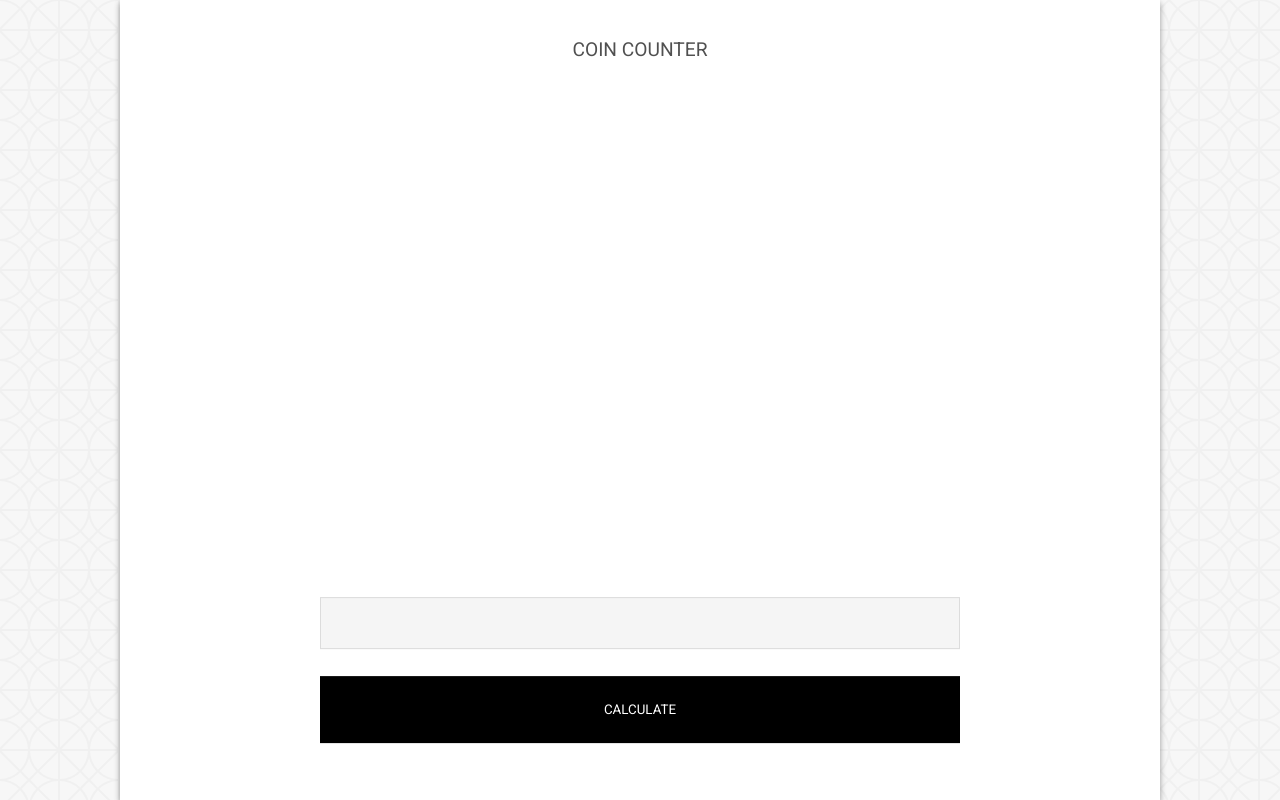
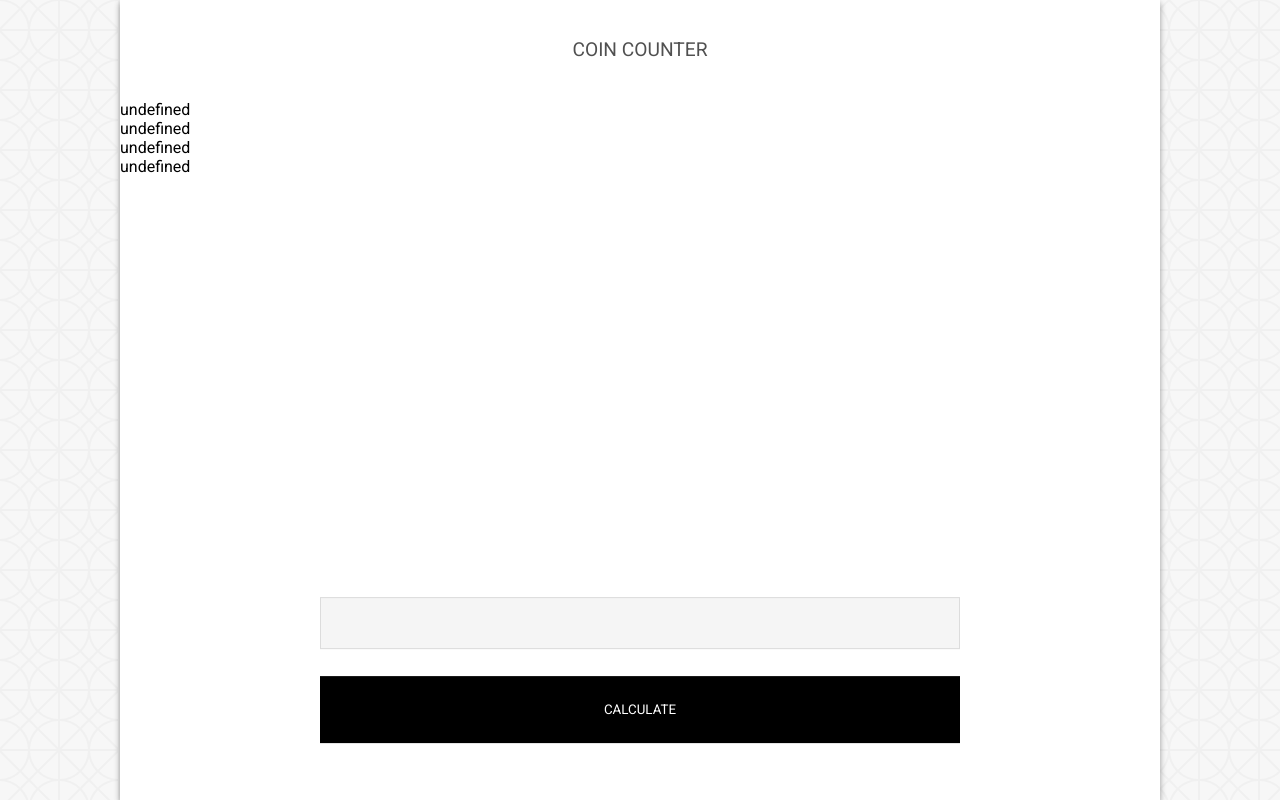
Before and after one commit to musicbender/coin-counter, a React app: page / in a window 1280 px wide. Built offline with nearby package versions, Linux system fonts and the light colour scheme.

Commit message:
setting up container, components, and prop migration

```diff
--- a/src/components/coin-section.jsx
+++ b/src/components/coin-section.jsx
@@ -1,10 +1,34 @@
 import React from 'react';
+import Coin from './coins.jsx';
 import '../style/coin-section.css';
 
 export default (props) => {
+  const buildCoins = () => {
+    const coinArray = [
+      {name: 'coin1', badge: 'badge1' },
+      {name: 'coin2', badge: 'badge2' },
+      {name: 'coin3', badge: 'badge3' },
+      {name: 'coin4', badge: 'badge4' }
+    ];
+
+    const coinList = coinArray.map((coin) => {
+      return (
+        <Coin
+          coin={props[coin.name]}
+          name={coin.name}
+          key={coin.name}
+          badge={props[coin.badge]}
+          selectCoin={props.selectCoin}
+        />
+      )
+    });
+
+    return coinList;
+  }
+
   return (
-    <div className="input-container">
-      <div></div>
+    <div className="coin-container">
+      <div>{buildCoins()}</div>
     </div>
   )
 };
--- a/src/components/coins.jsx
+++ b/src/components/coins.jsx
@@ -1,2 +1,11 @@
 import React from 'react';
 import '../style/coins.css';
+
+export default (props) => {
+  return (
+    <div className="coin-div">
+      <div className="coin">{`${props[name]}`}</div>
+      <div className="badge"></div>
+    </div>
+  )
+}
--- a/src/containers/App.jsx
+++ b/src/containers/App.jsx
@@ -7,12 +7,38 @@ import CoinSection from '../components/coin-section.jsx';
 import Input from '../components/input.jsx';
 
 class App extends Component {
+  constructor(props) {
+    super(props);
+  }
+
+  changeValue(dir) {
+    return;
+  }
+
   render() {
+    const coins = {
+      coin1: this.props.coin1,
+      coin2: this.props.coin2,
+      coin3: this.props.coin3,
+      coin4: this.props.coin4
+    }
+
+    const badges = {
+      badge1: this.props.badge1,
+      badge2: this.props.badge2,
+      badge3: this.props.badge3,
+      badge4: this.props.badge4
+    }
+
     return (
         <div className="main-container">
           <Title />
-          <CoinSection />
-          <Input />
+          <CoinSection
+            {...coins}
+            {...badges}
+            selectCoin={this.props.selectCoin}
+          />
+          <Input calculateInput={this.props.calculateInput} />
         </div>
     )
   }
--- a/webpack.config.js
+++ b/webpack.config.js
@@ -26,7 +26,10 @@ var config = {
     },
     module: {
         rules: [
-            { test: /\.jsx?$/, include: __dirname + '/src', loader: "babel-loader" },
+            {   test: /\.jsx?$/,
+                include: __dirname + '/src',
+                loader: "babel-loader"
+            },
             {
                 test: /\.css$/,
                 use: [ 'style-loader', 'css-loader' ]
```
